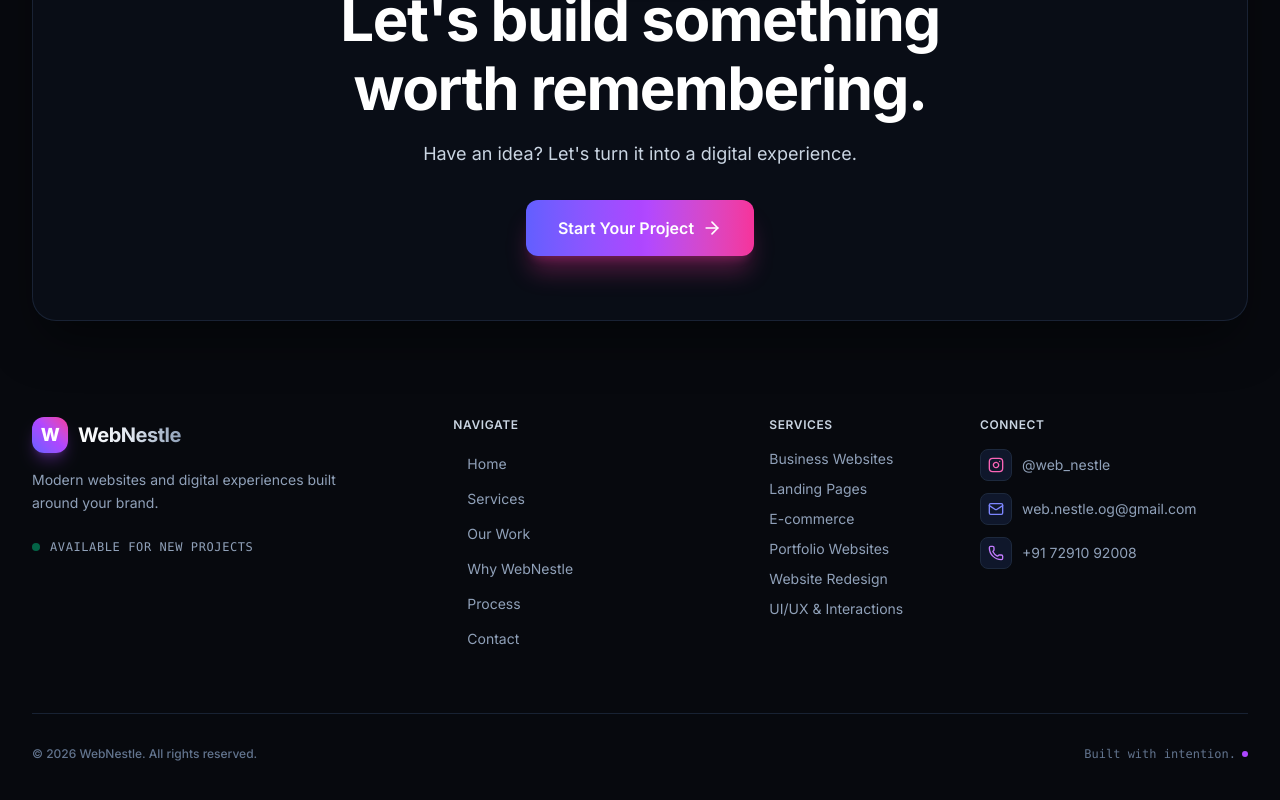
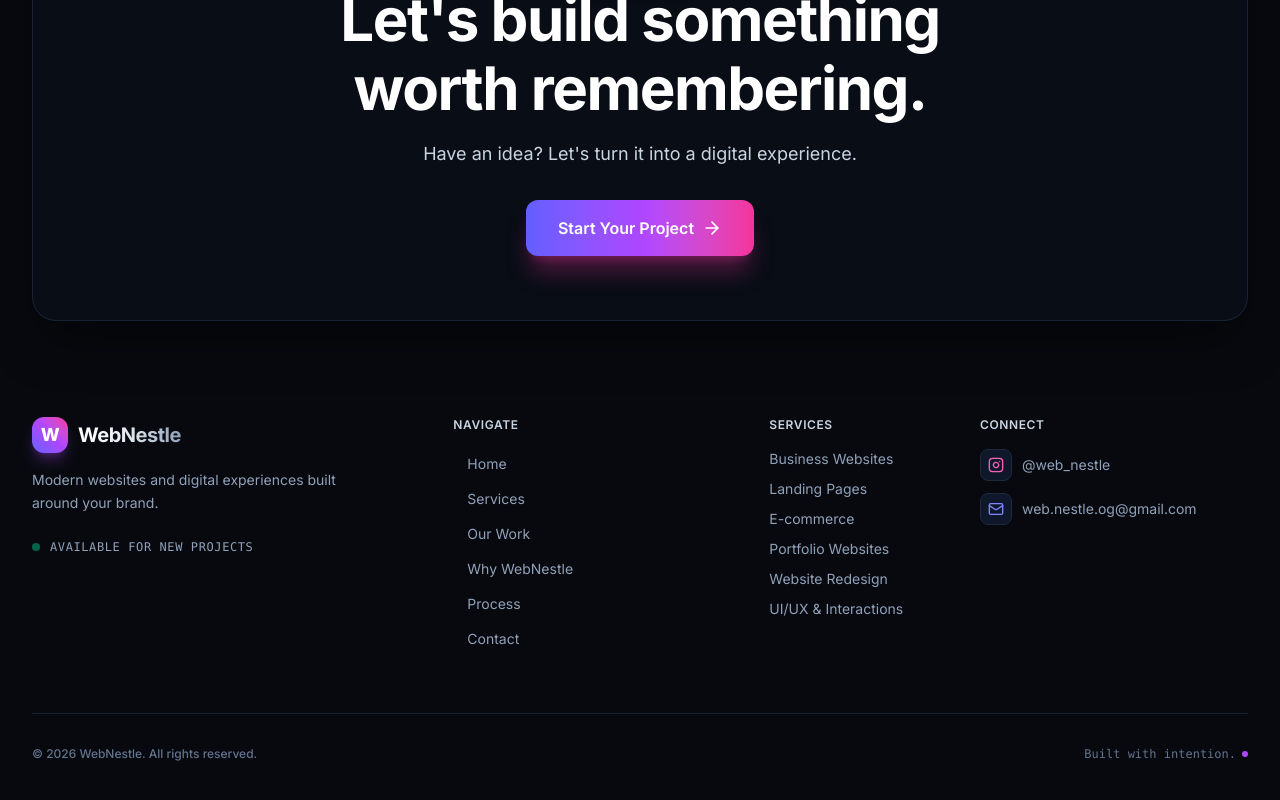
Before and after one commit to web-nestle/web-nestle, a Next.js app: page / in a window 1280 px wide. Shown: the part 7251-8051 px from the top of the page. Built offline with nearby package versions, Linux system fonts and the light colour scheme.

Commit message:
Update Footer.tsx

```diff
--- a/components/Footer.tsx
+++ b/components/Footer.tsx
@@ -216,17 +216,6 @@ export default function Footer() {
                 <span>web.nestle.og@gmail.com</span>
               </a>
 
-              {/* Phone Link */}
-              <a
-                href="tel:+919876543210"
-                aria-label="WebNestle Phone"
-                className="inline-flex items-center gap-2.5 text-sm text-slate-400 hover:text-white transition-colors group cursor-pointer w-fit"
-              >
-                <div className="w-8 h-8 rounded-lg bg-slate-900 border border-slate-800 flex items-center justify-center text-purple-400 group-hover:scale-110 transition-transform flex-shrink-0">
-                  <Phone className="w-4 h-4" />
-                </div>
-                <span>+91 72910 92008</span>
-              </a>
             </div>
           </motion.div>
 
```
